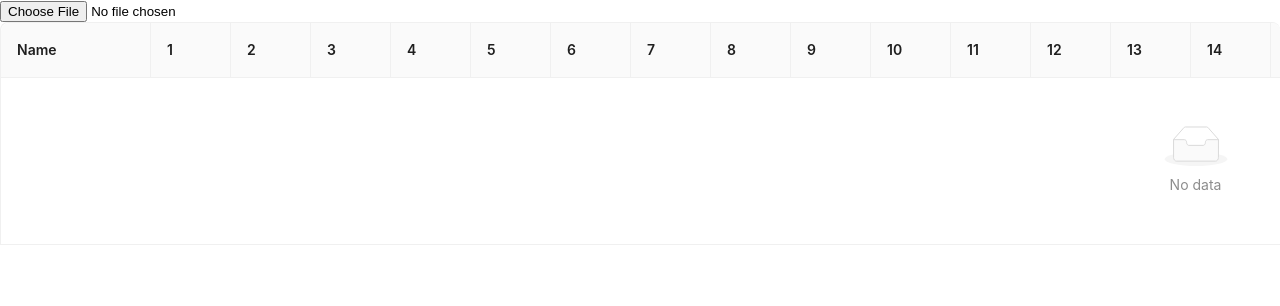
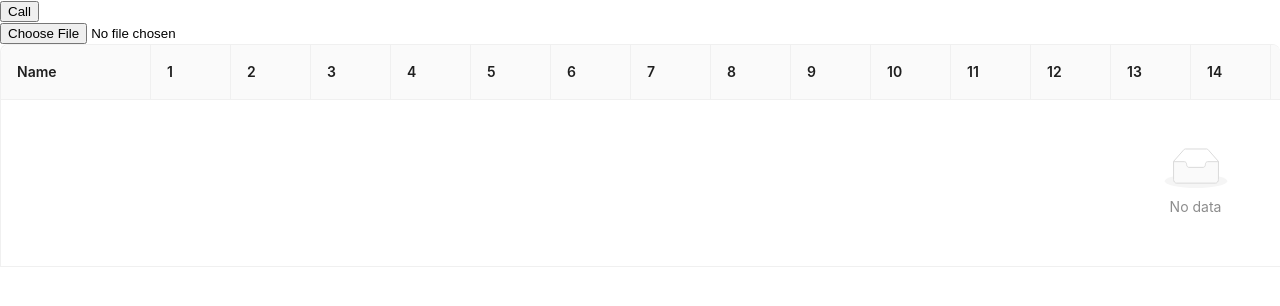
Before and after one commit to vijay9655/excelto_attendence_reports, a React (Create React App) app: page / in a window 1280 px wide. Shown: the top 306 px of the page. Built offline with nearby package versions, Linux system fonts and the light colour scheme.

Commit message:
call enabled

```diff
--- a/src/App.js
+++ b/src/App.js
@@ -65,7 +65,13 @@ function App() {
 //     </div>
 //     </div>
 //  <ExcelReader/>
+<div>
+<button class="call-button" onClick={()=>{console.log("entered")
+;setTimeout(()=>{window.location.href = 'tel:09842023899'},100)}}>
+  Call
+</button>
 <ExcelReader1/>
+</div>
   );
 }
 
```
